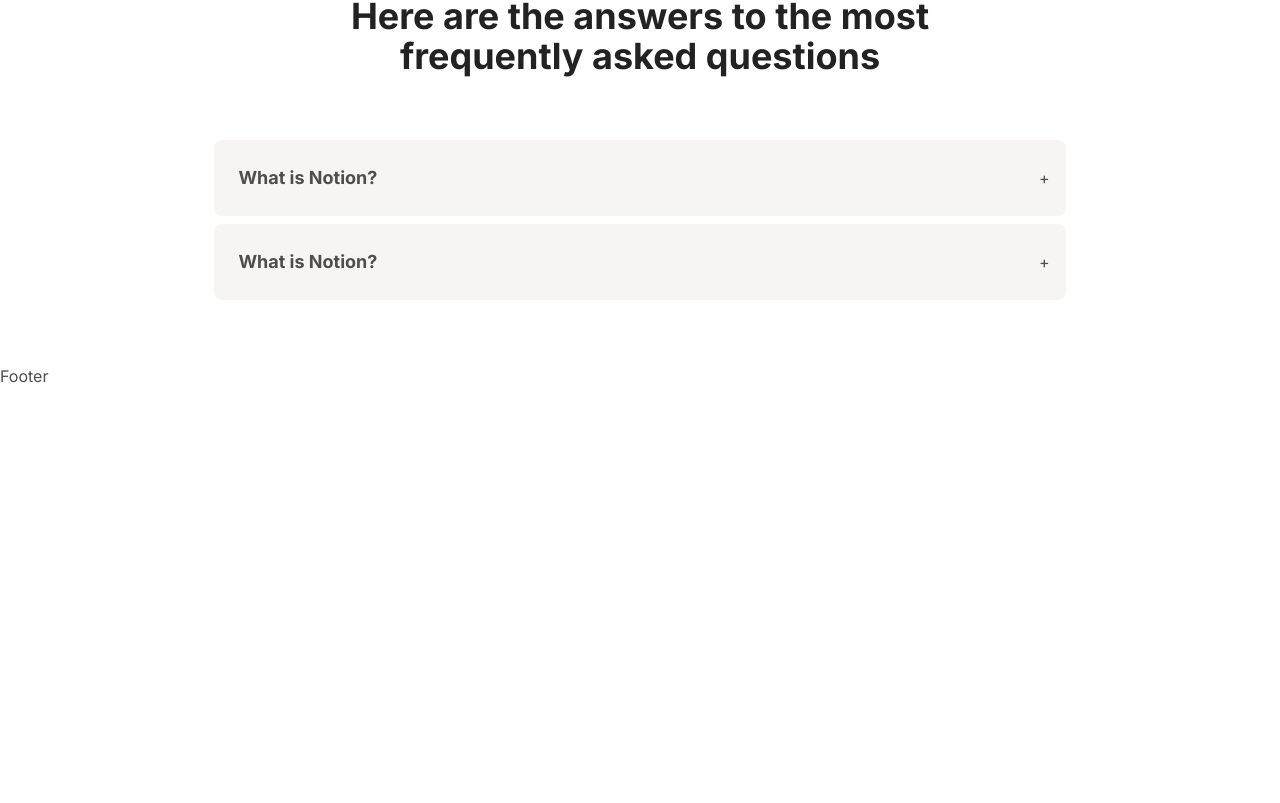
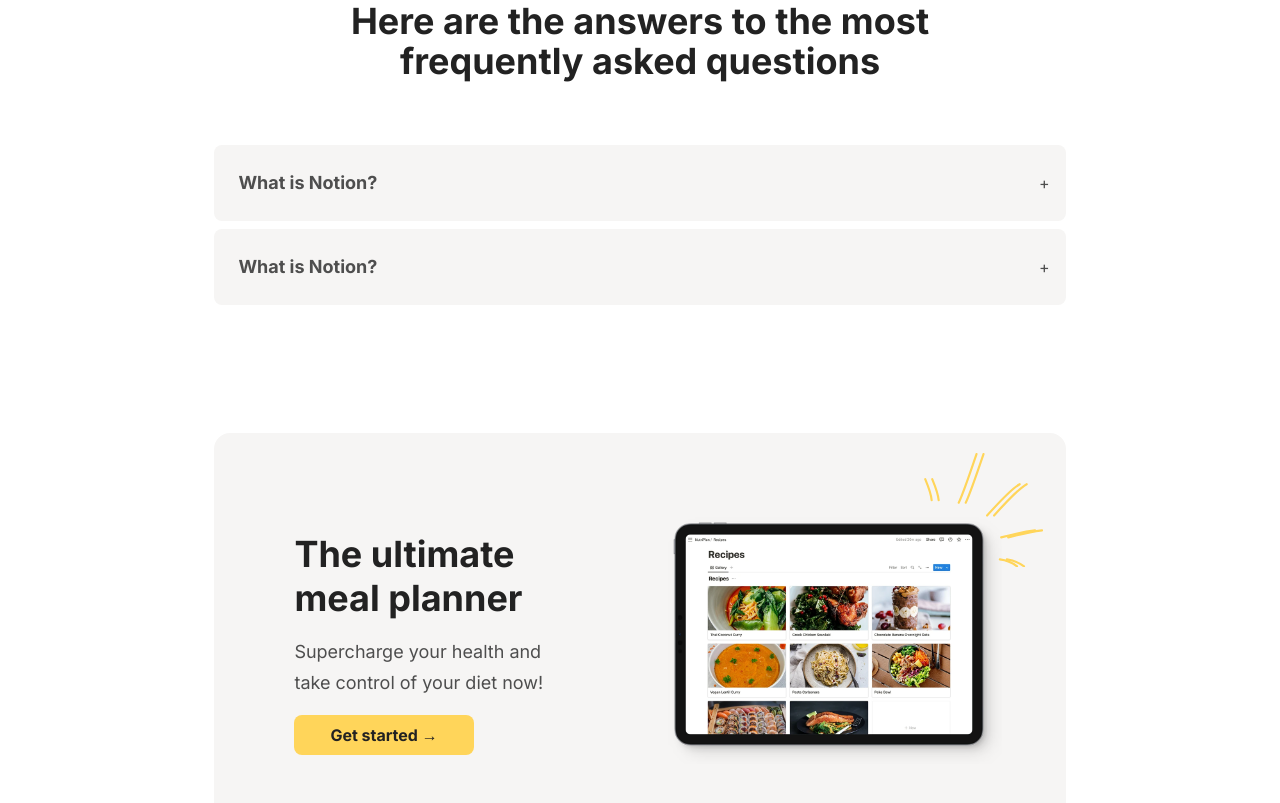
Before and after one commit to iamendy/culinai, a Next.js app: page / in a window 1280 px wide. Shown: the part 3549-4352 px from the top of the page. Before the commit the page ends 3937 px from the top, so only its background shows below. Built offline with nearby package versions, Linux system fonts and the light colour scheme.

Commit message:
update: completed page

```diff
--- /dev/null
+++ b/src/components/CTA.tsx
@@ -0,0 +1,34 @@
+import Image from "next/image";
+import planning from "../../public/img/planning.webp";
+import Lines from "./icons/Lines";
+
+const CTA = () => {
+  return (
+    <section className="py-12 px-6 lg:py-16 lg:px-8">
+      <div
+        className="bg-light p-4 rounded-[16px] flex flex-col space-y-5
+        md:w-[50%] md:mx-auto lg:flex-row lg:items-center lg:w-[70%] lg:p-16"
+      >
+        <div className="relative lg:order-1 lg:flex-1">
+          <Lines />
+          <Image src={planning} alt="Planning meals" />
+        </div>
+
+        <div className="p-4 flex flex-col space-y-4 lg:flex-1">
+          <h3 className="text-[28px] font-bold leading-[1.2em] text-base-100 lg:text-4xl lg:leading-[1.2em] lg:w-[90%]">
+            The ultimate meal planner
+          </h3>
+
+          <p className="text-base-50 text-[18px] leading-[1.75em] lg:w-[80%] ">
+            Supercharge your health and take control of your diet now!
+          </p>
+          <button className="bg-yellow w-fit font-bold text-base-100 px-5 py-2 rounded-lg lg:px-9">
+            {" "}
+            Get started →
+          </button>
+        </div>
+      </div>
+    </section>
+  );
+};
+export default CTA;
--- a/src/components/Features.tsx
+++ b/src/components/Features.tsx
@@ -30,7 +30,7 @@
               <Image src={planning} alt="meal planning" />
             </div>
             <div className="flex flex-col gap-y-4">
-              <h4 className="text-base-100 text-xl font-bold leading-[1.2em] lg:24px lg:leading-[1.4em]">
+              <h4 className="text-base-100 text-xl font-bold leading-[1.2em] lg:text-[24px] lg:leading-[1.4em]">
                 {" "}
                 Effortless Planning
               </h4>
@@ -48,9 +48,9 @@
               <Image src={shopping} alt="meal planning" />
             </div>
             <div className="flex flex-col gap-y-4">
-              <h4 className="text-base-100 text-xl font-bold leading-[1.2em] lg:24px lg:leading-[1.4em]">
+              <h4 className="text-base-100 text-xl font-bold leading-[1.2em] lg:text-[24px] lg:leading-[1.4em]">
                 {" "}
-                Effortless Planning
+                Shopping List
               </h4>
               <p className="lg:text-lg lg:leading-[1.75em]">
                 Streamline your meal planning process with our Notion template,
--- a/src/components/Footer.tsx
+++ b/src/components/Footer.tsx
@@ -1,4 +1,11 @@
 const Footer = () => {
-  return <div>Footer</div>;
+  return (
+    <footer className="py-6 px-8 border-t border-t-gray md:py-4">
+      <div className="flex justify-between">
+        <h3 className="font-bold">CulinAI</h3>
+        <p>&copy; 2023. All rights reserved</p>
+      </div>
+    </footer>
+  );
 };
 export default Footer;
--- /dev/null
+++ b/src/components/Join.tsx
@@ -0,0 +1,25 @@
+const Join = () => {
+  return (
+    <section className="pt-12 pb-28 px-6 lg:pt-16 lg:pb-[8rem] lg:px-8 ">
+      <div className="relative flex flex-col gap-y-4 text-center md:w-[60%] md:mx-auto">
+        <h1 className="text-[28px] leading-[1.2em] font-bold text-base-100 lg:text-[36px]">
+          Join the community
+        </h1>
+        <p className="text-[16px] leading-[1.75em] lg:text-lg">
+          Sign up to receive updates and discount
+        </p>
+        <div className="bg-light px-2 py-1 flex justify-between rounded-md items-center lg:w-[50%] lg:mx-auto">
+          <input
+            type="text"
+            className=" bg-light p-2 focus:outline-none focus-within:outline-none"
+            placeholder="youremail@example.com"
+          />
+          <button className="bg-black text-white px-5 rounded-md py-3 leading-none">
+            Sign up
+          </button>
+        </div>
+      </div>
+    </section>
+  );
+};
+export default Join;
--- /dev/null
+++ b/src/components/icons/Lines.tsx
@@ -0,0 +1,32 @@
+const Lines = () => {
+  return (
+    <>
+      <div className="w-28 h-4 absolute top-[-20%] right-[-12%]">
+        <svg viewBox="0 0 208 213" id="svg1250572114">
+          <path
+            d="M 2.281 48.539 C 5.945 57.376 13.466 77.589 14.239 87.75 M 97.493 1.973 C 89.131 26.695 70.818 79.374 64.46 92.312 M 117.136 116.049 C 132.346 99.19 165.765 63.966 177.756 57.943 M 143.373 156.769 C 155.754 153.432 185.655 146.126 206.211 143.605 M 140.896 197.677 C 147.008 198.476 161.946 202.183 172.801 210.619"
+            fill="transparent"
+            stroke-width="4"
+            stroke="rgb(255, 213, 90)"
+            strokeLinecap="round"
+            strokeMiterlimit="3"
+          ></path>
+        </svg>
+      </div>
+
+      <div className="w-28 h-4 absolute top-[-20%] right-[-10%] opacity-1">
+        <svg viewBox="0 0 208 213" id="svg1250572114">
+          <path
+            d="M 2.281 48.539 C 5.945 57.376 13.466 77.589 14.239 87.75 M 97.493 1.973 C 89.131 26.695 70.818 79.374 64.46 92.312 M 117.136 116.049 C 132.346 99.19 165.765 63.966 177.756 57.943 M 143.373 156.769 C 155.754 153.432 185.655 146.126 206.211 143.605 M 140.896 197.677 C 147.008 198.476 161.946 202.183 172.801 210.619"
+            fill="transparent"
+            stroke-width="4"
+            stroke="rgb(255, 213, 90)"
+            strokeLinecap="round"
+            strokeMiterlimit="3"
+          ></path>
+        </svg>
+      </div>
+    </>
+  );
+};
+export default Lines;
--- a/src/pages/_app.tsx
+++ b/src/pages/_app.tsx
@@ -11,7 +11,7 @@
 
 export default function App({ Component, pageProps }: AppProps) {
   return (
-    <main className={`${inter.variable}`}>
+    <main className={`${inter.variable} overflow-hidden`}>
       <Component {...pageProps} />
     </main>
   );
--- a/src/pages/index.tsx
+++ b/src/pages/index.tsx
@@ -5,6 +5,8 @@
 import Quote from "@/components/icons/Quote";
 import Testimonial from "@/components/Testimonial";
 import Faq from "@/components/Faq";
+import CTA from "@/components/CTA";
+import Join from "@/components/Join";
 
 export default function Home() {
   return (
@@ -15,6 +17,8 @@
       <Quote />
       {/* <Testimonial /> */}
       <Faq />
+      <CTA />
+      <Join />
     </Layout>
   );
 }
```
